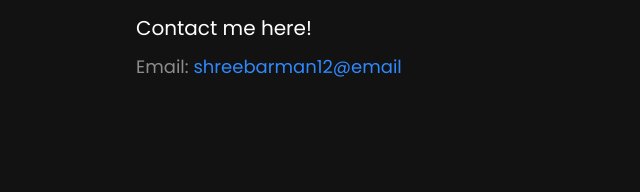
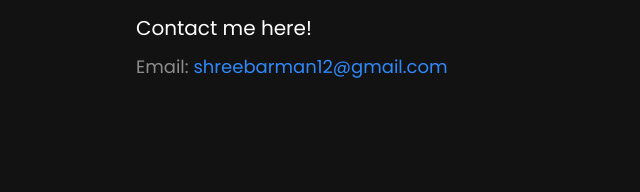
Before and after one commit to LovepreetSingh12/Portfolio-Bhagyashree-v2, a plain HTML site: page about.html in a window 1280 px wide. Shown: the part 523-715 px from the top of the page, 552-1192 px from the left. Drawn offline with Linux system fonts and the light colour scheme; some packages are replaced by stand-ins of ours; no server answers; files whose address does not match are found by name.

Commit message:
Update about.html

```diff
--- a/about.html
+++ b/about.html
@@ -88,7 +88,7 @@
                           class="icon-linkedin"></span></a></li>
                   </ul>
                   <h5>Contact me here!</h5>
-                  <p>Email: <a href="#">shreebarman12@email</a></p>
+                  <p>Email: <a href="#">shreebarman12@gmail.com</a></p>
                 </div>
               </div>
             </div>
```
